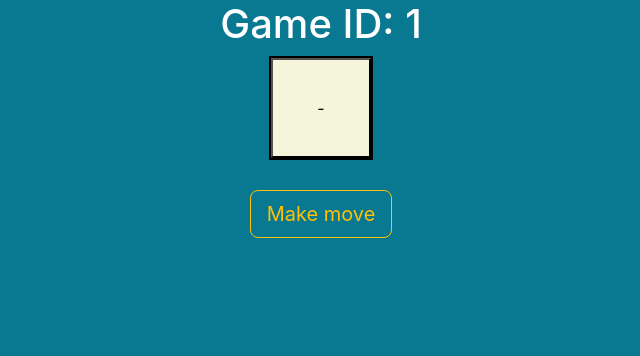
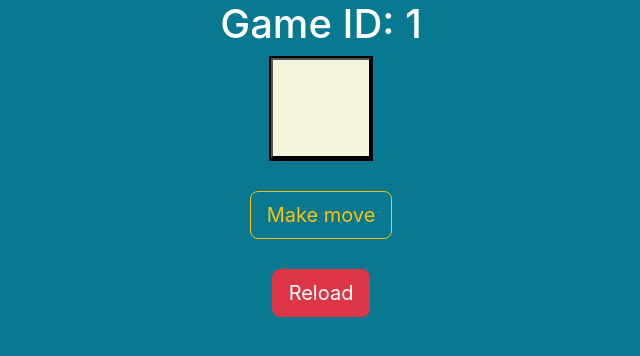
Before and after one commit to pczernec/Quatum-Tic-Tac-Toe, a React (Create React App) app in the folder client-side-frontend/: page /games/1 in a window 1280 px wide. Shown: the top 356 px of the page, without its empty margins (319-959 px from the left). Built offline with nearby package versions, Linux system fonts and the light colour scheme; no server answers.

Commit message:
workign reload button to get req

```diff
--- a/client-side-frontend/src/components/Board.jsx
+++ b/client-side-frontend/src/components/Board.jsx
@@ -50,7 +50,7 @@ function Board( {board, boardAction, setBoardAction, playerSign} ) {
         return (
             <div className="row-container">
             {rowTiles.map( (tile, idx) => (
-                <button className="tic-tac-toe-tile" onClick={() => markTile(row*n + idx)}>
+                <button key={idx} className="tic-tac-toe-tile" onClick={() => markTile(row*n + idx)}>
                     {renderTile(row*n + idx)}
                 </button>
             ))}
--- a/client-side-frontend/src/views/Game.js
+++ b/client-side-frontend/src/views/Game.js
@@ -10,7 +10,7 @@ function Game( props ) {
 
     function parseBoard(boardDict)
     {
-        let newBoard = [];
+        var newBoard = new Array();
         for(let i=0; i < Object.keys(boardDict).length; i++)
         {
             if(boardDict[i].ConstSign != 0)
@@ -22,34 +22,42 @@ function Game( props ) {
         return newBoard;
     }
 
+    function getBoard()
+    {
+        axios.get('/get_game/' + gameId)
+        .then(function (response) {
+            // handle success
+            setBoard(parseBoard(response.data.board))
+        })
+        .catch(function (error) {
+           // handle error
+           console.log(error);
+           return [ 0 ];
+        })
+    }
+
+
     const location = useLocation();
     const [boardAction, setBoardAction] = useState([]);
     const {gameId} = useParams();
 
-
-    let board=["-"];
+    let board=[ " " ];
     if(location.state != null)
         board=parseBoard(location.state.board);
-    else
-    {
-        axios.get('/get_game/' + gameId)
-        .then(function (response) {
-            // handle success
-           board = parseBoard(response.data.board);
-        })
-        .catch(function (error) {
-           // handle error
-           console.log(error);
-        })
-        .finally(function () {
-           // always executed
-        });
-    }
-
 
     const [boardState, setBoard] = useState(board);
 
+    function reload(setBoard)
+    {
+        getBoard();
+    }
 
+    function make_move(action)
+    {
+        //TODO
+        console.log("MOVE")
+        //getBoard(1);
+    }
 
 
     return (
@@ -59,7 +67,10 @@ function Game( props ) {
                 <Board board={boardState} boardAction={boardAction} setBoardAction={setBoardAction} playerSign="X" />
             </div>
             <div className="container">
-                <button id="make-move" className="btn btn-outline-warning btn-lg">Make move</button>
+                <button id="make-move" onClick={() => make_move(boardAction)} className="btn btn-outline-warning btn-lg">Make move</button>
+            </div>
+            <div className="container">
+                <button onClick={() => reload(setBoard)} className="btn btn-danger btn-lg">Reload</button>
             </div>
         </div>
     )
--- a/client-side-frontend/src/views/Start.js
+++ b/client-side-frontend/src/views/Start.js
@@ -58,7 +58,7 @@ function Start() {
           .then(function (response) {
             console.log(response);
             const id =response.data.gameId;
-            navigate("/games/" + id,{state: response.data });
+            navigate("/games/" + id, {state: response.data});
           })
           .catch(function (error) {
             console.log(error);
```
